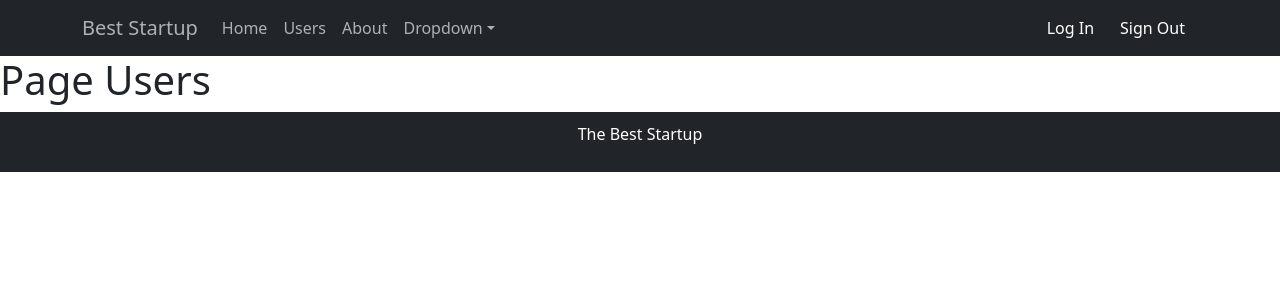
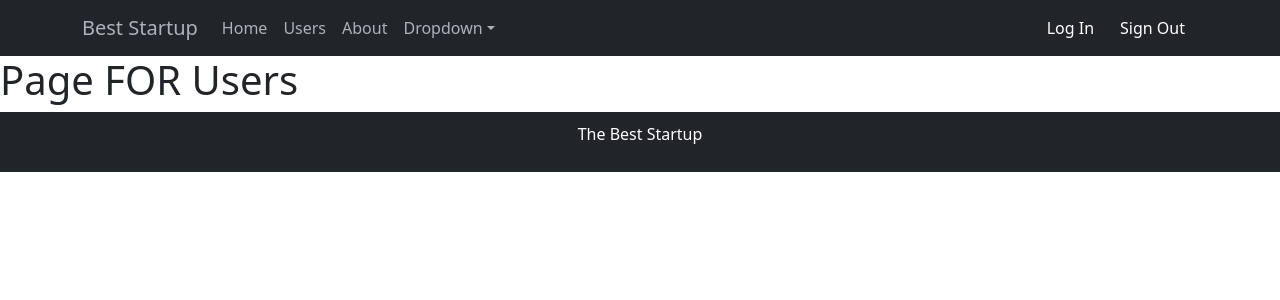
Before and after one commit to vadsimus/best_startup, a React (Create React App) app in the folder best-startup/: page /users in a window 1280 px wide. Shown: the top 300 px of the page. Built offline with nearby package versions, Linux system fonts and the light colour scheme.

Commit message:
test changes

```diff
--- a/best-startup/src/Users.js
+++ b/best-startup/src/Users.js
@@ -1,5 +1,5 @@
 import React from 'react'
 
 export const Users = () => (
-    <h1>Page Users</h1>
+    <h1>Page FOR Users</h1>
 )
```
